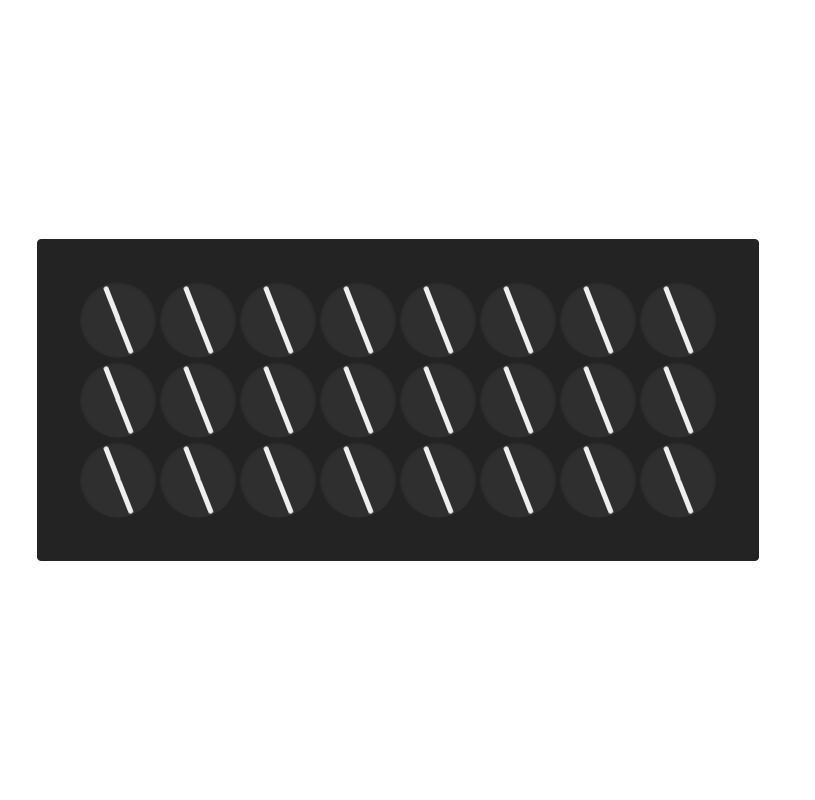
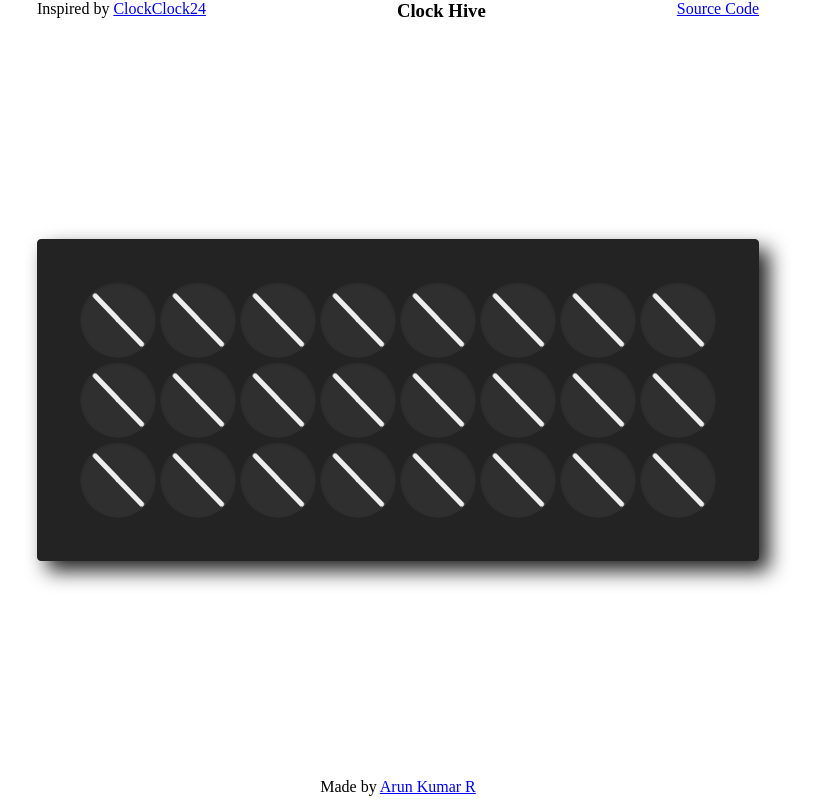
Before and after one commit to arunkumarun/clock-hive, a Vue app: page / in a window 1280 px wide. Shown: the whole page, without its empty margins (242-1057 px from the left). Built offline with nearby package versions, Linux system fonts and the light colour scheme.

Commit message:
Added title and info to the application

```diff
--- a/src/App.vue
+++ b/src/App.vue
@@ -1,6 +1,16 @@
 <template>
   <div class="wrapper">
+    <header class="header">
+      <p>Inspired by <a target="_blank" href="https://www.humanssince1982.com/">ClockClock24</a></p>
+      <h3 class="title">Clock Hive</h3>
+      <a target="_blank" href="https://github.com/arunkumarun/clock-hive">
+        Source Code
+      </a>
+    </header>
     <ClockHive/>
+    <footer class="footer">
+      <p>Made by <a target="_blank" href="https://github.com/arunkumarun">Arun Kumar R</a></p>
+    </footer>
   </div>
 </template>
 
@@ -15,5 +25,32 @@
   width: 100%;
   place-items: center;
   place-content: center;
+  grid-template-rows: minmax(0, min-content) minmax(0, 1fr) minmax(0, min-content);
+}
+
+.header {
+  width: 100%;
+  display: grid;
+  grid-auto-flow: column;
+  place-content: space-between;
+}
+
+.title {
+  padding: unset;
+  margin: unset;
+}
+
+.footer {
+  width: 100%;
+  display: grid;
+  place-items: center;
+  place-content: center;
+  text-align: center;
+  margin-bottom: 4px;
+}
+
+p {
+  padding: unset;
+  margin: unset;
 }
 </style>
--- a/src/components/ClockHive.vue
+++ b/src/components/ClockHive.vue
@@ -94,5 +94,6 @@
   overflow: hidden;
   padding: 40px;
   background-color: var(--clock-color);
+  box-shadow: 10px 10px 20px 0px rgba(35,35,35,1);
 }
 </style>
```
